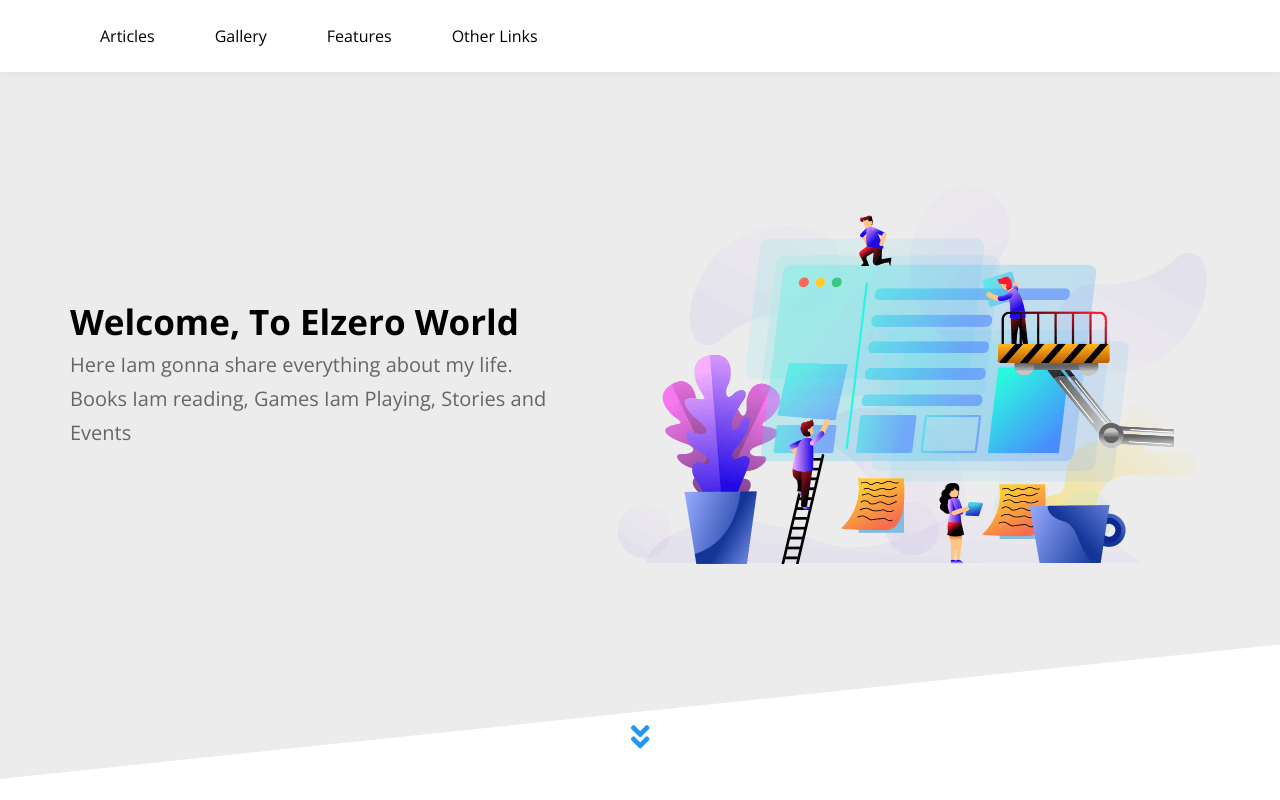
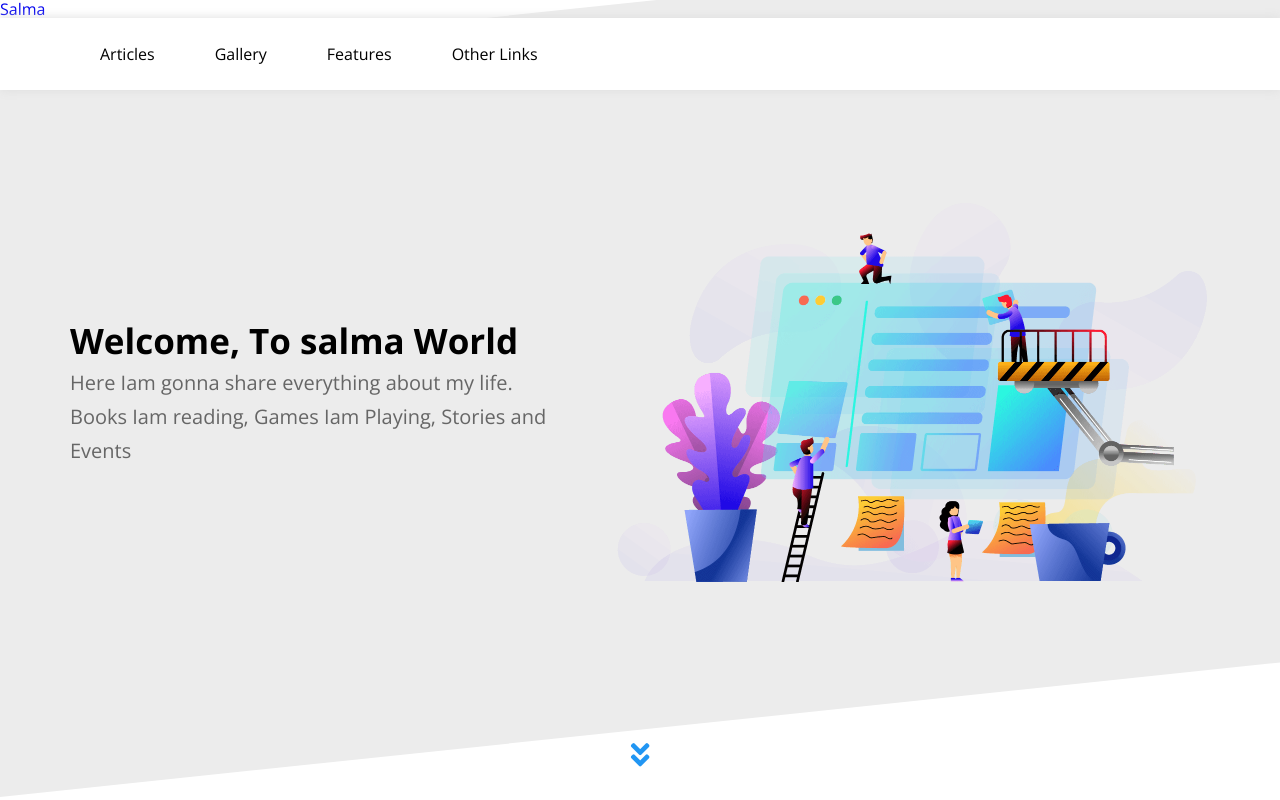
Before and after one commit to 001122334455667788/html-and-css-design-3, a plain HTML site: page index.html in a window 1280 px wide. Shown: the top 800 px of the page. Drawn offline with nearby package versions, Linux system fonts and the light colour scheme.

Commit message:
index.html

```diff
--- a/index.html
+++ b/index.html
@@ -4,7 +4,8 @@
     <meta charset="UTF-8" />
     <meta http-equiv="X-UA-Compatible" content="IE=edge" />
     <meta name="viewport" content="width=device-width, initial-scale=1.0" />
-    <title>Elzero</title>
+    <title>Salma</title>
+    <a href="#" class="logo">Salma</a>
     <!-- Render All Elements Normally -->
     <link rel="stylesheet" href="css/normalize.css" />
     <!-- Font Awesome Library -->
@@ -75,7 +76,7 @@
     <div class="landing">
         <div class="container">
             <div class="text">
-                <h1>Welcome, To Elzero World</h1>
+                <h1>Welcome, To salma World</h1>
                 <p>Here Iam gonna share everything about my life. Books Iam reading, Games Iam Playing, Stories and Events</p>
             </div>
             <div class="image">
@@ -751,7 +752,7 @@
     <div class="footer">
         <div class="container">
             <div class="box">
-                <h3>Elzero</h3>
+                <h3>salma</h3>
                 <ul class="social">
                     <li>
                         <a href="#" class="facebook">
@@ -813,7 +814,7 @@
                 <img src="images/gallery-06.png" alt="">
             </div>
         </div>
-        <p class="copyright">Made With &lt;3 By  Elzero</p>
+        <p class="copyright">Made With &lt;3 By  salma</p>
     </div>
     <!--end footer  -->
 
```
